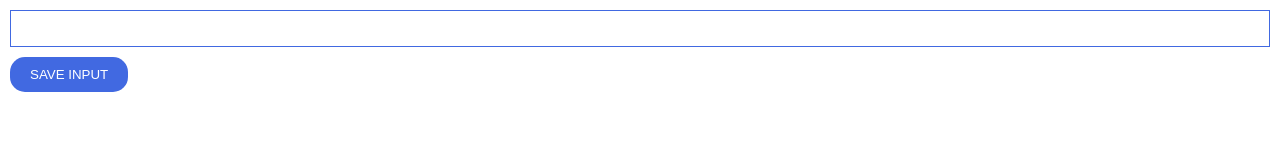
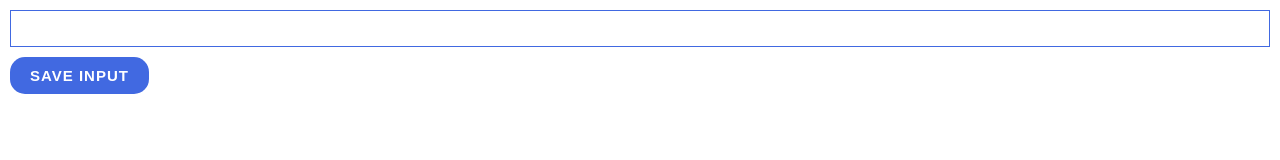
Before and after one commit to Michaelplant2/Save-A-Link, a plain HTML site: page index.html in a window 1280 px wide. Drawn offline with Linux system fonts and the light colour scheme.

Commit message:
Update index.css

```diff
--- a/index.css
+++ b/index.css
@@ -1,5 +1,6 @@
 * {
     box-sizing: border-box;
+    letter-spacing: 1px;
 }
 
 body {
@@ -15,6 +16,8 @@
 }
 
 button {
+    font-size: 15px;
+    font-weight: bold;
     background: royalblue;
     color: white;
     margin-top: 10px;
```
